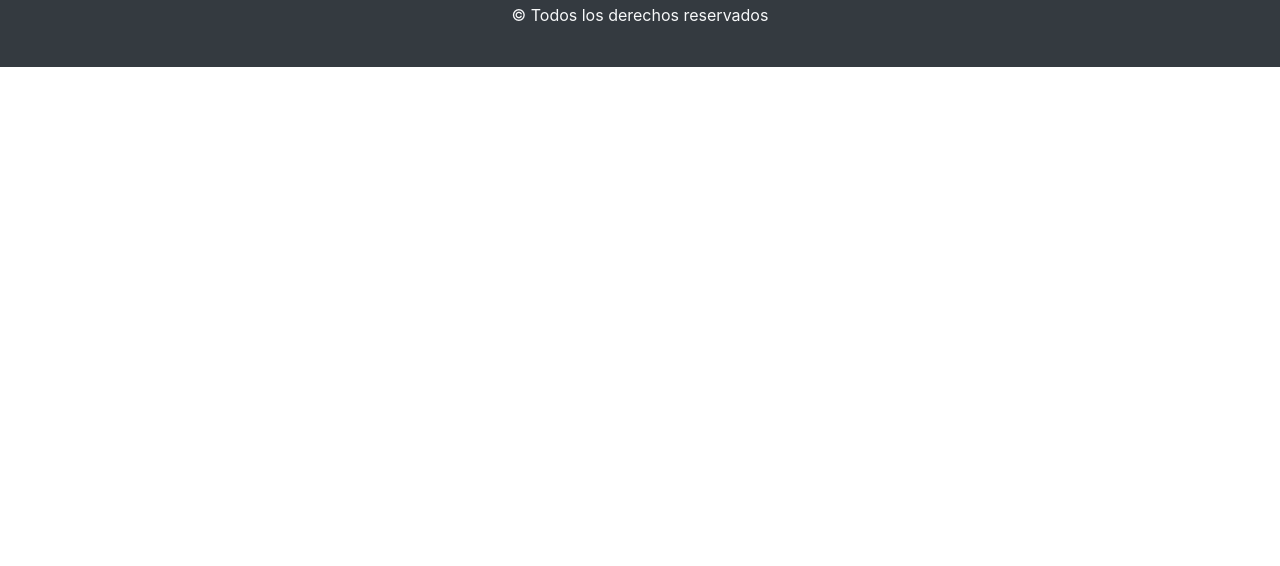
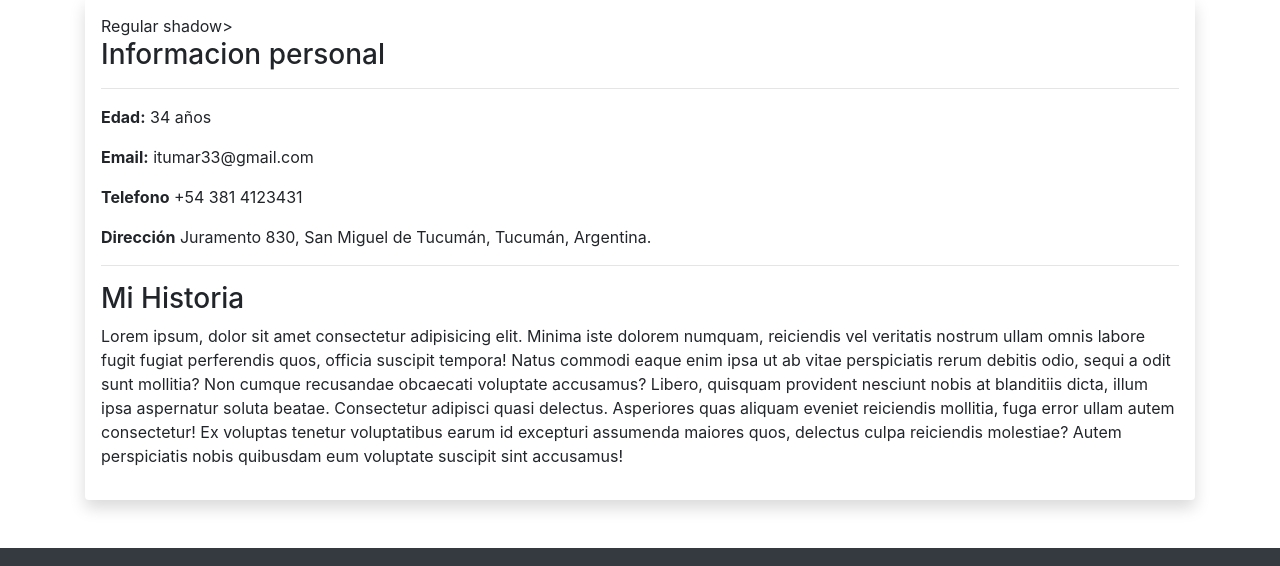
Before and after one commit to itumar33/itumar33.github.io, a plain HTML site: page index.html in a window 1280 px wide. Shown: the part 334-900 px from the top of the page. Before the commit the page ends 800 px from the top, so only its background shows below. Drawn offline with nearby package versions, Linux system fonts and the light colour scheme.

Commit message:
se agrego una seccion con informacion personal

```diff
--- a/index.html
+++ b/index.html
@@ -51,6 +51,20 @@
             <p class="lead">Software developer</p>
         </div>
     </section>
+    <section class="container">
+        <h2 class="display-4 text-center my-4">Sobre mi</h2>
+        <article class="shadow p-3 mb-5 bg-white rounded">Regular shadow</div>>
+            <h3>Informacion personal</h3>
+            <hr>
+            <p><strong>Edad:</strong> 34 años</p>
+            <p><strong>Email:</strong> itumar33@gmail.com</p>
+            <p><strong>Telefono</strong> +54 381 4123431</p>
+            <p><strong>Dirección</strong> Juramento 830, San Miguel de Tucumán, Tucumán, Argentina.</p>
+            <hr>
+            <h3>Mi Historia</h3>
+            <p>Lorem ipsum, dolor sit amet consectetur adipisicing elit. Minima iste dolorem numquam, reiciendis vel veritatis nostrum ullam omnis labore fugit fugiat perferendis quos, officia suscipit tempora! Natus commodi eaque enim ipsa ut ab vitae perspiciatis rerum debitis odio, sequi a odit sunt mollitia? Non cumque recusandae obcaecati voluptate accusamus? Libero, quisquam provident nesciunt nobis at blanditiis dicta, illum ipsa aspernatur soluta beatae. Consectetur adipisci quasi delectus. Asperiores quas aliquam eveniet reiciendis mollitia, fuga error ullam autem consectetur! Ex voluptas tenetur voluptatibus earum id excepturi assumenda maiores quos, delectus culpa reiciendis molestiae? Autem perspiciatis nobis quibusdam eum voluptate suscipit sint accusamus!</p>
+        </article>
+    </section>
     <footer class="bg-dark text-light py-4">
         <div class="container text-center">
             <i class="fab fa-linkedin fa-2x mr-2"></i>
```
